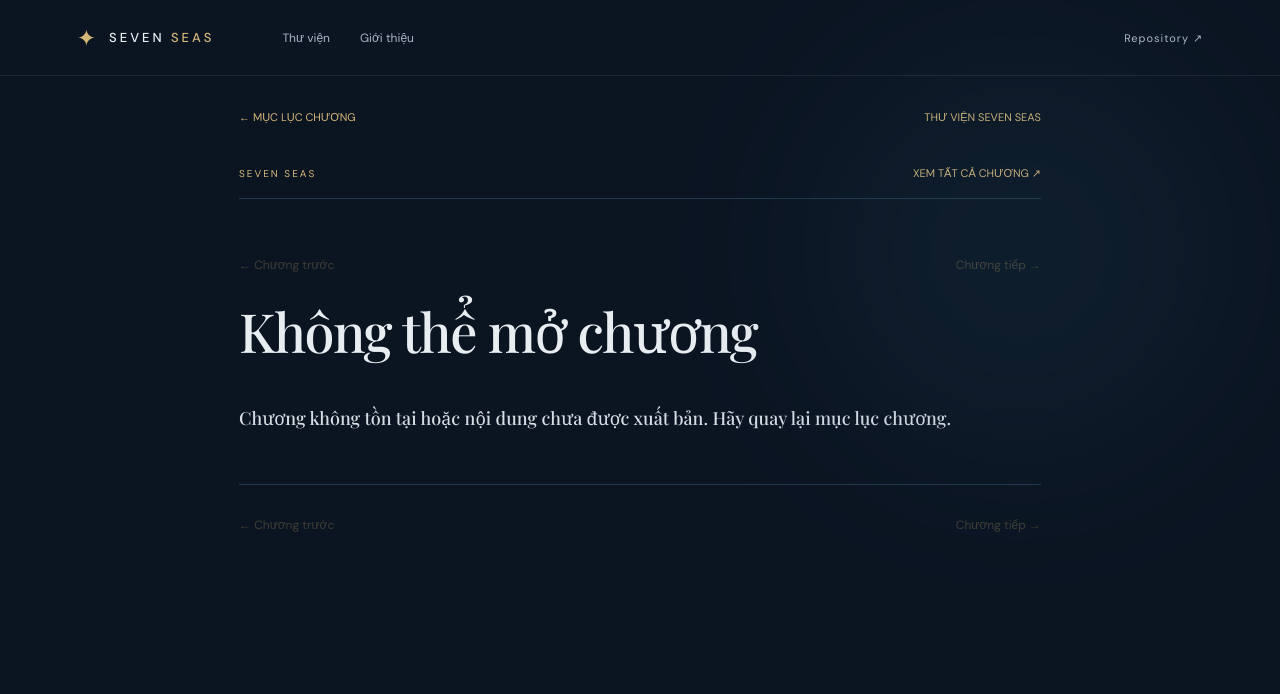
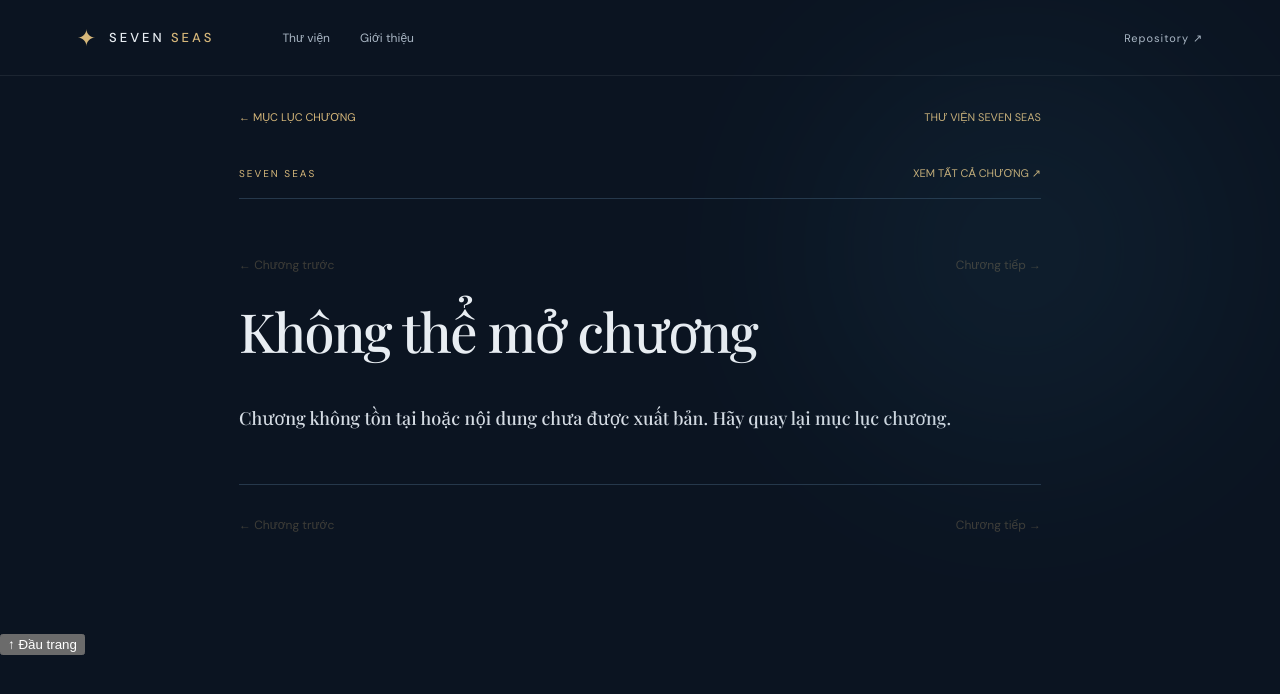
Before and after one commit to trduy91/seven-seas-reader, a Jekyll site: the page site/reader.html, which Jekyll copies as it is, in a window 1280 px wide. Shown: the top 694 px of the page. Built offline with Jekyll 4.4.1, drawn with Linux system fonts in a browser that asks for light colours; some web fonts are replaced.

Commit message:
Add floating back-to-top button to reader

```diff
--- a/site/reader.html
+++ b/site/reader.html
@@ -1,4 +1,4 @@
 <!doctype html>
 <html lang="vi"><head><meta charset="utf-8"><meta name="viewport" content="width=device-width, initial-scale=1"><meta name="theme-color" content="#101b2b"><title>Đang đọc — Seven Seas</title><link rel="stylesheet" href="./styles.css"></head>
 <body><div class="ambient ambient-one"></div><header class="topbar"><a class="brand" href="./"><span class="brand-mark">✦</span><span>SEVEN <b>SEAS</b></span></a><nav><a href="./#library">Thư viện</a><a href="./#about">Giới thiệu</a></nav><a class="github-link" href="https://github.com/trduy91/seven-seas-reader" target="_blank" rel="noreferrer">Repository ↗</a></header>
-<main class="reader-page"><div class="reader-page-header"><a id="back-to-chapters" href="./">← MỤC LỤC CHƯƠNG</a><a href="./">THƯ VIỆN SEVEN SEAS</a></div><div class="reader-controls"><span class="reader-meta" id="reader-series">SEVEN SEAS</span><a id="chapter-index-link" href="./">XEM TẤT CẢ CHƯƠNG ↗</a></div><div id="chapter-meta" class="reader-meta" style="margin-top:34px"></div><div class="chapter-navigation chapter-navigation-top"><a id="prev-chapter-top" href="#" aria-disabled="true">← Chương trước</a><a id="next-chapter-top" href="#" aria-disabled="true">Chương tiếp →</a></div><h1 id="chapter-title">Đang tải chương…</h1><article id="chapter-content" class="prose"><p>Đang tải nội dung…</p></article><div class="chapter-navigation"><a id="prev-chapter" href="#" aria-disabled="true">← Chương trước</a><a id="next-chapter" href="#" aria-disabled="true">Chương tiếp →</a></div></main><script src="./reader.js" defer></script></body></html>
+<main class="reader-page"><div class="reader-page-header"><a id="back-to-chapters" href="./">← MỤC LỤC CHƯƠNG</a><a href="./">THƯ VIỆN SEVEN SEAS</a></div><div class="reader-controls"><span class="reader-meta" id="reader-series">SEVEN SEAS</span><a id="chapter-index-link" href="./">XEM TẤT CẢ CHƯƠNG ↗</a></div><div id="chapter-meta" class="reader-meta" style="margin-top:34px"></div><div class="chapter-navigation chapter-navigation-top"><a id="prev-chapter-top" href="#" aria-disabled="true">← Chương trước</a><a id="next-chapter-top" href="#" aria-disabled="true">Chương tiếp →</a></div><h1 id="chapter-title">Đang tải chương…</h1><article id="chapter-content" class="prose"><p>Đang tải nội dung…</p></article><div class="chapter-navigation"><a id="prev-chapter" href="#" aria-disabled="true">← Chương trước</a><a id="next-chapter" href="#" aria-disabled="true">Chương tiếp →</a></div></main><button id="back-to-top" class="back-to-top" type="button" aria-label="Về đầu trang" title="Về đầu trang">↑ <span>Đầu trang</span></button><script src="./reader.js" defer></script></body></html>
```
